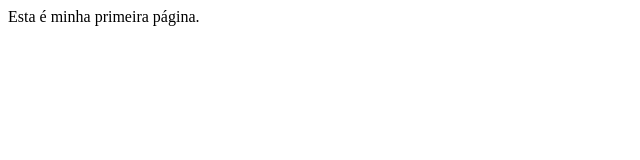
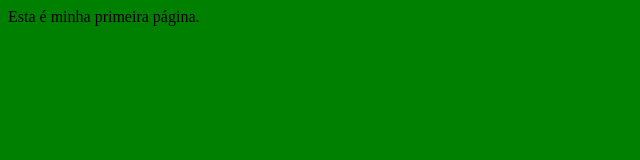
Before and after one commit to natanaelbr/aula, a plain HTML site: page index.html in a window 1280 px wide. Shown: the whole page, without its empty margins (0-640 px from the left). Drawn offline with Linux system fonts and the light colour scheme.

Commit message:
implementando CSS

```diff
--- /dev/null
+++ b/estilo.css
@@ -0,0 +1,3 @@
+body{
+	background: green;
+}
--- a/index.html
+++ b/index.html
@@ -2,6 +2,7 @@
 <html>
 <head>
 	<title>Minha Página</title>
+	<link rel="stylesheet" type="text/css" href="estilo.css">
 </head>
 <body>
 	Esta é minha primeira página.
```
